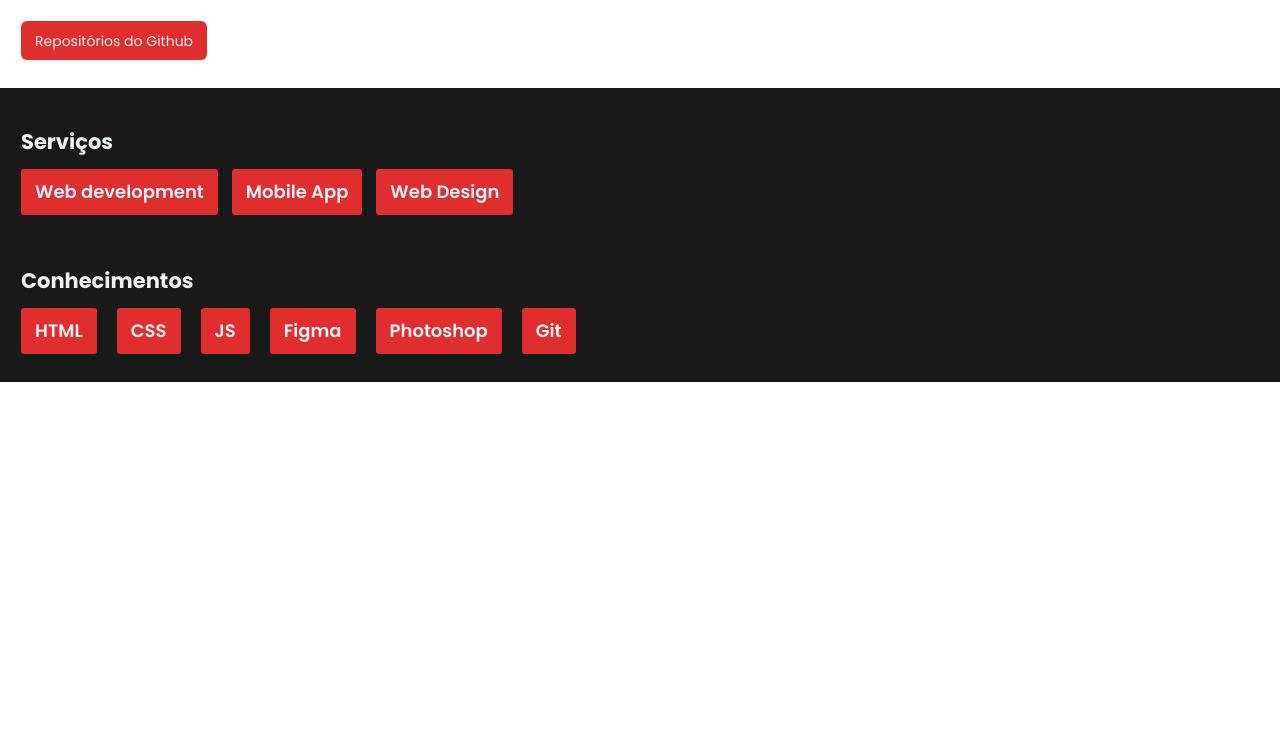
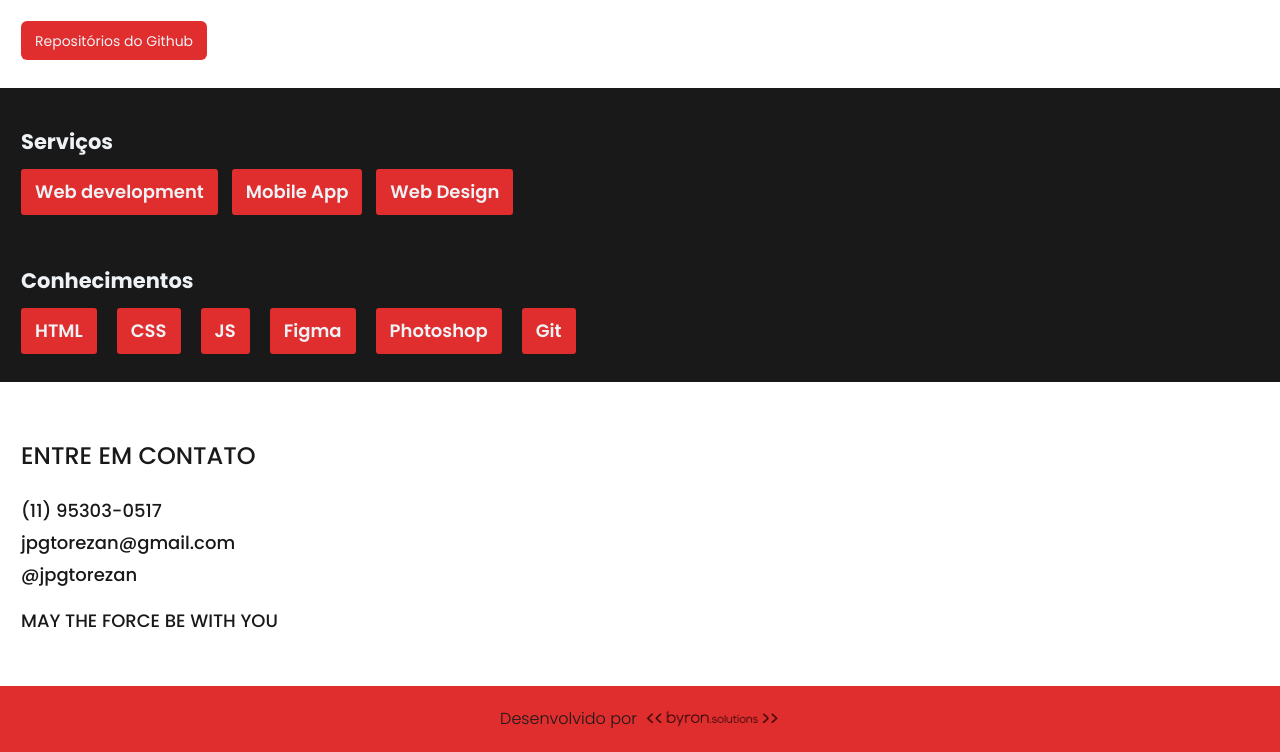
Before and after one commit to JoaoPedroGarciaTorezan/portifolio, a plain HTML site: page index.html in a window 1280 px wide. Shown: the part 4503-5255 px from the top of the page. Before the commit the page ends 4885 px from the top, so only its background shows below. Drawn offline with Linux system fonts and the light colour scheme.

Commit message:
feat(#9): adicionando as sessões de contato e footer

```diff
--- a/assets/css/styles.css
+++ b/assets/css/styles.css
@@ -214,3 +214,69 @@ header a{
     flex-wrap: wrap;
     gap: 20px;
 }
+
+/*Contato*/
+
+#contato {
+    gap: 2rem;
+    padding-block: 4rem;
+}
+
+#contato > h2 {
+    margin: 0;
+}
+
+#contato > ul {
+    display: flex;
+    flex-direction: column;
+    gap: 1rem;
+
+    margin: 0;
+    padding: 0;
+
+    list-style: none;
+}
+
+#contato > ul > li {
+    font-size: 18px;
+    font-weight: 500;
+}
+
+#contato a {
+    color: var(--clr-black);
+    text-decoration: none
+}
+
+#contato > cite {
+    font-size: 18px;
+    font-weight: 500;
+    text-transform: uppercase;
+    font-style: normal;
+}
+
+/*Footer*/
+
+footer {
+    display: flex;
+    align-items: center;
+    justify-content: center;
+
+    padding-block: 1.5rem;
+
+    background-color: var(--clr-primary);
+}
+
+footer a {
+    display: flex;
+    align-items: center;
+    gap: 0.5rem;
+
+    color: var(--clr-black);
+    font-size: 16px;
+    font-weight: 300;
+    text-decoration: none;
+}
+
+footer img {
+    height: 24px;
+}
--- a/index.html
+++ b/index.html
@@ -119,6 +119,26 @@
                 </ul>
             </div>
         </section>
+
+        <section id="contato">
+
+            <h2>Entre em contato</h2>
+
+            <ul>
+                <li>(11) 95303-0517</li>
+                <li><a href="mailto:jpgtorezan@gmail.com" target="_blank">jpgtorezan@gmail.com</a></li>
+                <li><a href="https://instagram.com/jpgtorezan" target="_blank">@jpgtorezan</a></li>
+            </ul>
+
+            <cite>May the force be with you</cite>
+        </section>
+
+        <footer>
+            <a href="http://byronsolutions.com" target="_blank">
+                <span>Desenvolvido por</span>
+                <img src="/assets/img/logo-byron-preta.png" alt="Logotipo da byron.solutions">
+            </a>
+        </footer>
     </main>
 
 </body>
```
Also changed, not shown: assets/img/logo-byron-preta.png (added).
